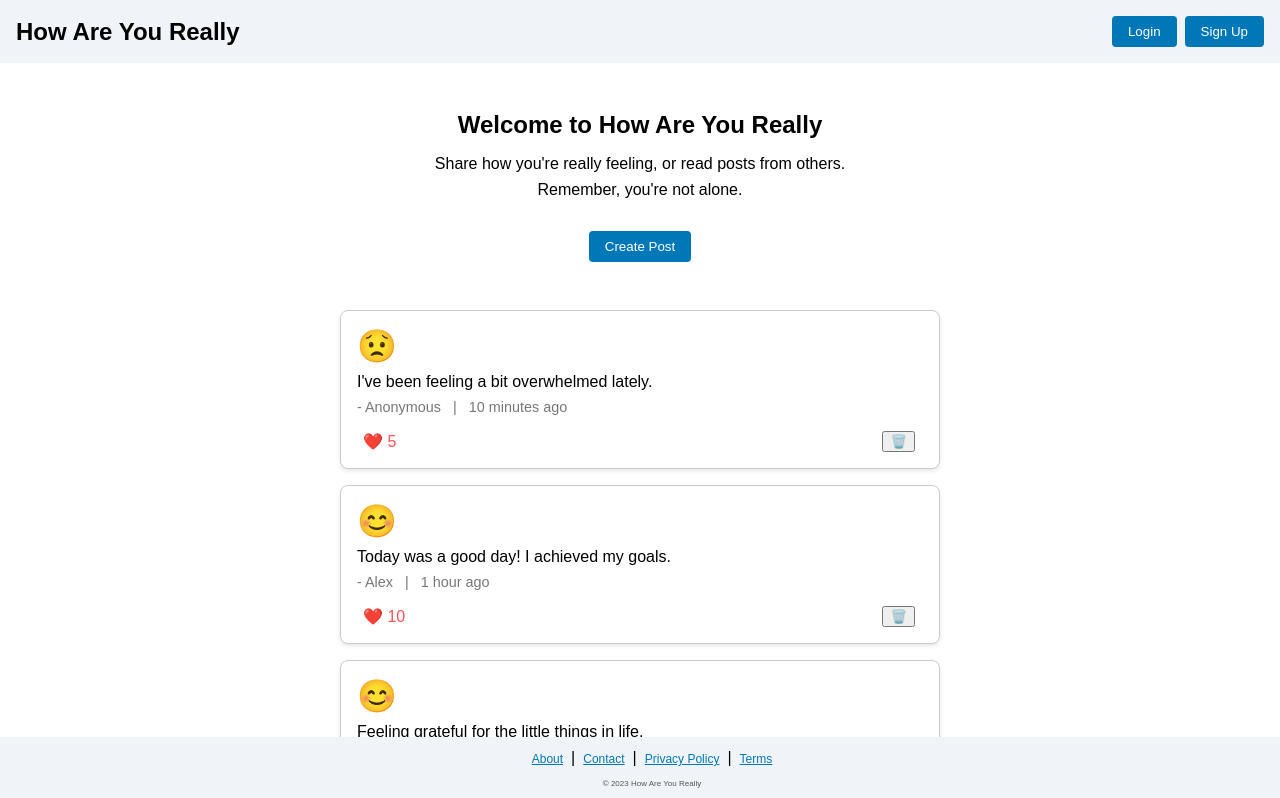
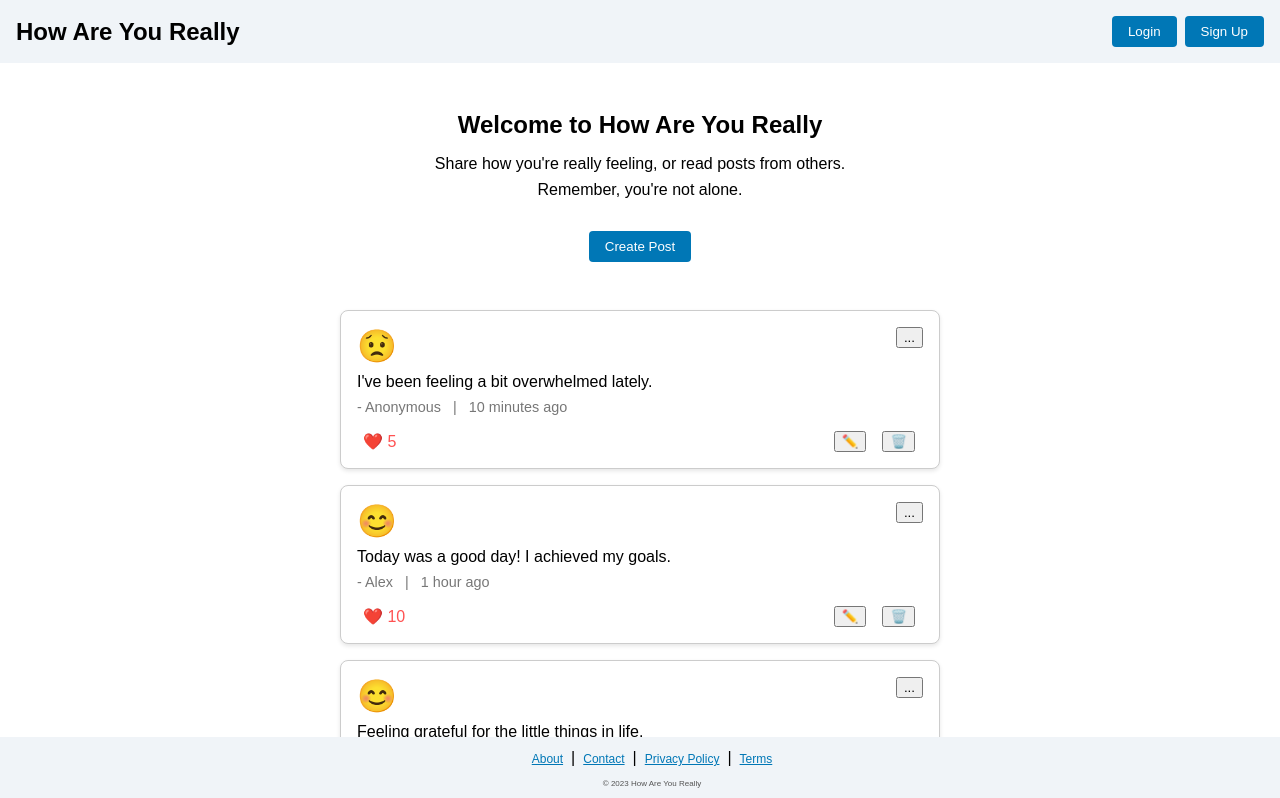
Before and after one commit to jeffdruid/pp5, a React (Create React App) app: page / in a window 1280 px wide. Shown: the top 798 px of the page. Built offline with nearby package versions, Linux system fonts and the light colour scheme.

Commit message:
Refactor CSS to add delete and edit buttons to posts

```diff
--- a/src/App.css
+++ b/src/App.css
@@ -313,7 +313,8 @@ main {
   color: #555;
 }
 
-.delete-button {
+.delete-button,
+.edit-button {
   float: right;
   margin: .5rem;
 }
--- a/src/components/Post.js
+++ b/src/components/Post.js
@@ -13,6 +13,7 @@ function Post({ post, deletePost }) {
 
   return (
     <div className="post-card">
+      <button className="more-button" style={{ float: 'right' }}>...</button>
       {/* Display the mood emoji */}
       <div className="post-mood">{post.mood}</div>
 
@@ -30,6 +31,7 @@ function Post({ post, deletePost }) {
         <button className="delete-button" onClick={handleDelete}>
           🗑️
         </button>
+        <button className="edit-button">✏️</button>
       </div>
     </div>
   );
```
